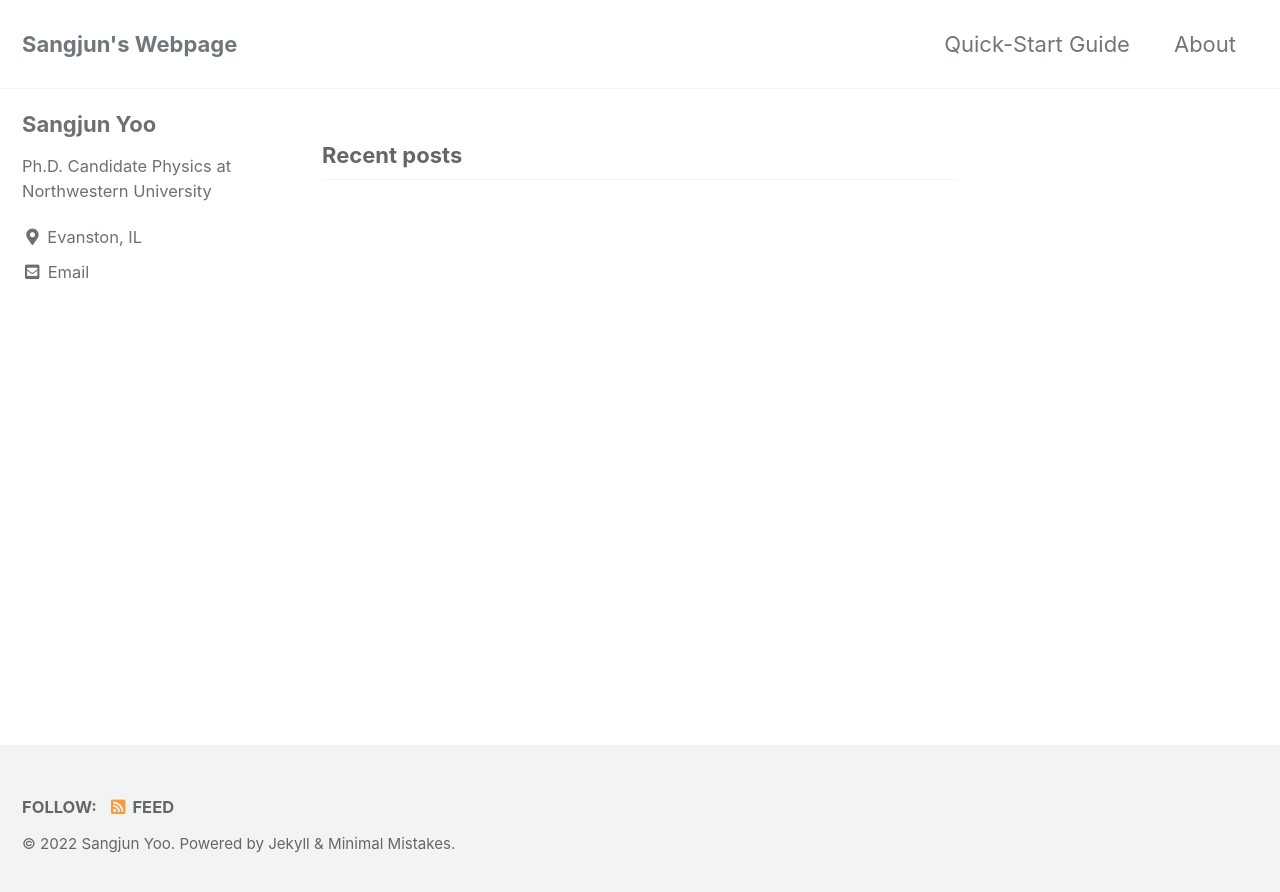
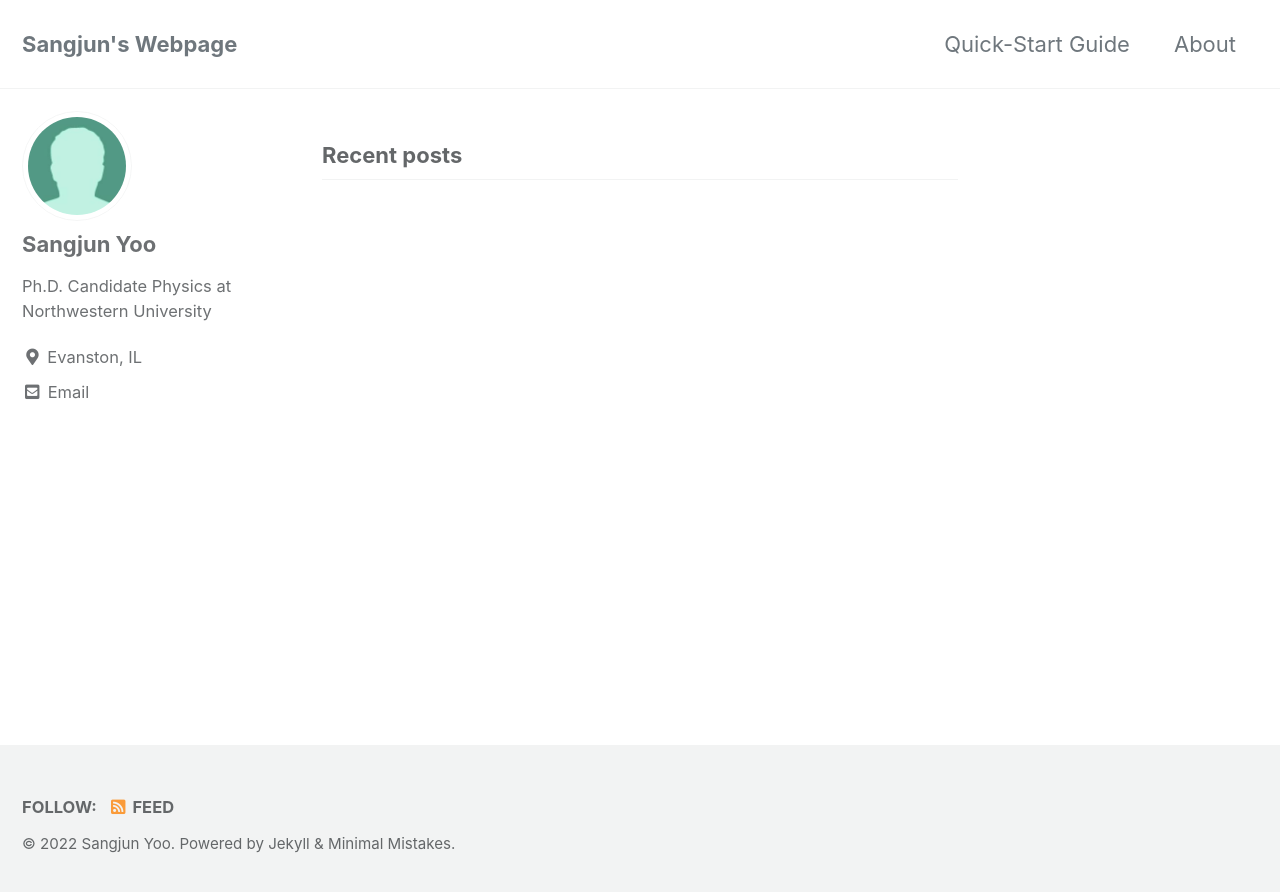
Before and after one commit to sangjunyoo-phd/sangjunyoo-phd.github.io, a Jekyll site: the page built from index.html, in a window 1280 px wide. Shown: the top 892 px of the page. Built offline with Jekyll 4.4.1, drawn with Linux system fonts in a browser that asks for light colours; cached includes are drawn as plain includes; the list of posts is cut into pages by our own code.

Commit message:
Update _config.yml

```diff
--- a/_config.yml
+++ b/_config.yml
@@ -105,7 +105,7 @@ analytics:
 # Site Author
 author:
   name             : "Sangjun Yoo"
-  avatar           : # path of avatar image, e.g. "/assets/images/bio-photo.jpg"
+  avatar           : "/assets/images/bio-photo-2.jpg"
   bio              : "Ph.D. Candidate Physics at Northwestern University"
   location         : "Evanston, IL"
   email            : "sangjunyoo2015@u.northwestern.edu"
```
